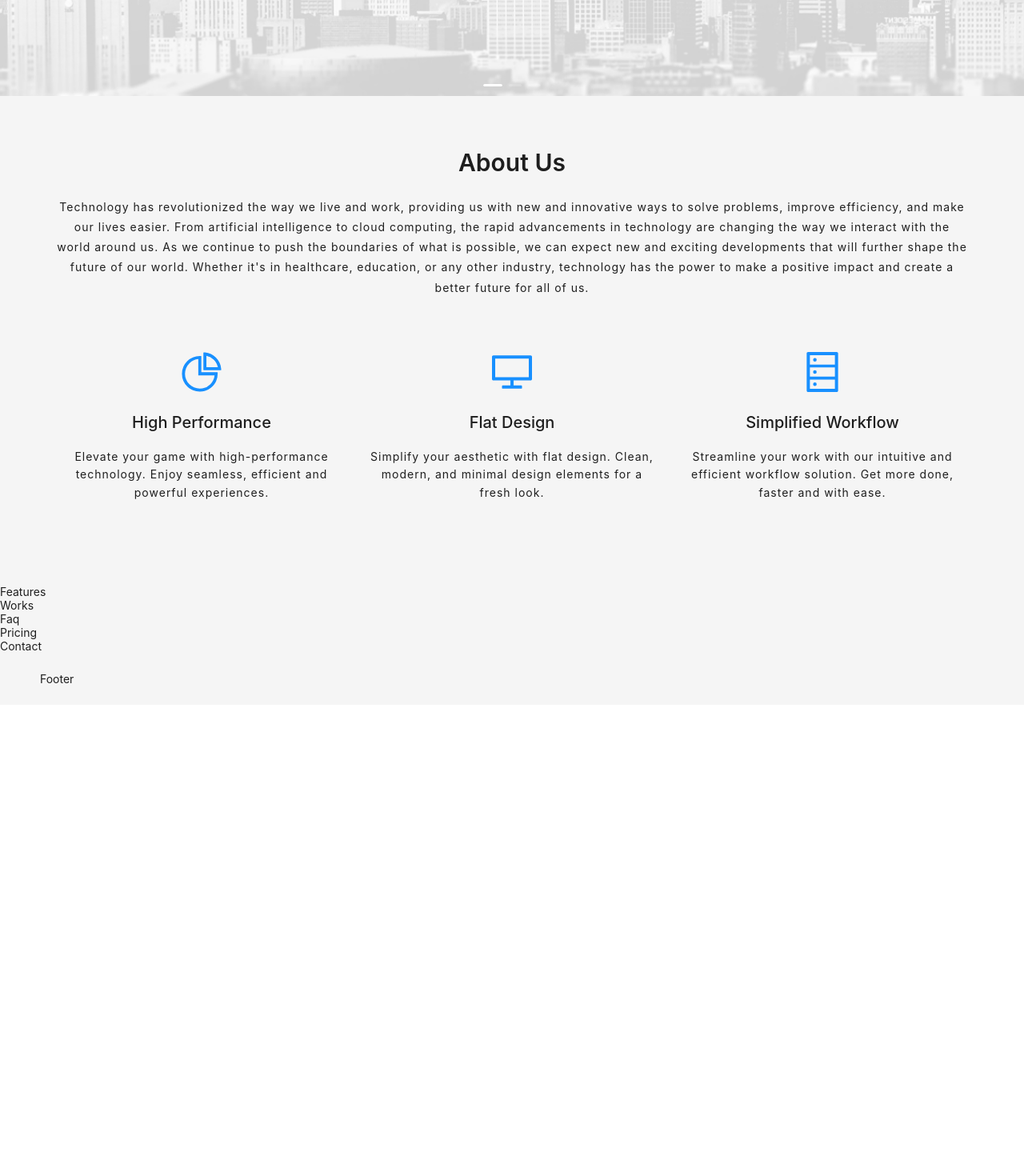
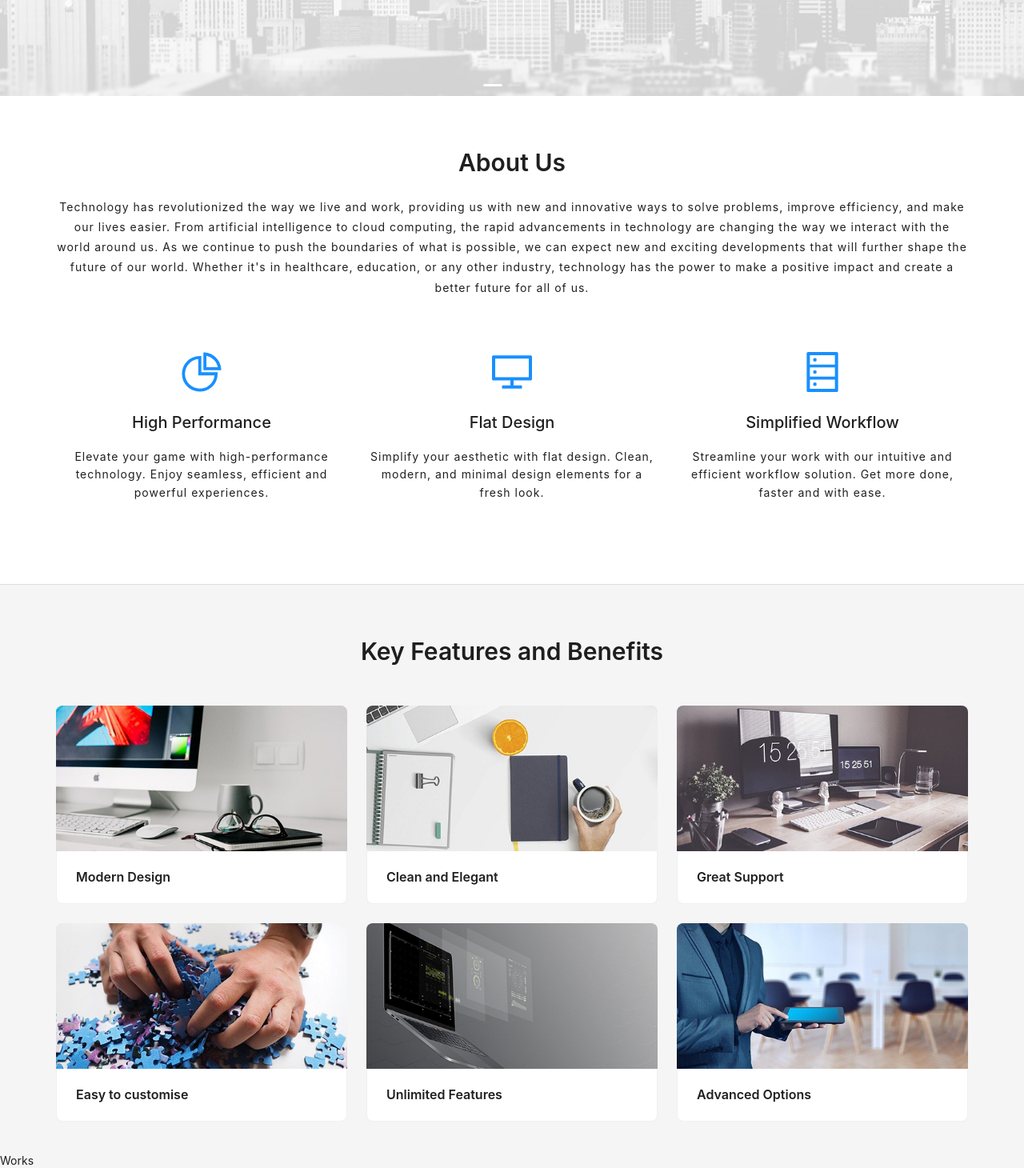
Before and after one commit to JaleRehimli0909/website2-ant-design, a React (Create React App) app in the folder website2reactapp/: page / in a window 1280 px wide. Shown: the part 680-2140 px from the top of the page at 80% size. Before the commit the page ends 1561 px from the top, so only its background shows below. Built offline with nearby package versions, Linux system fonts and the light colour scheme.

Commit message:
Features added

```diff
--- a/website2reactapp/src/components/About/style.css
+++ b/website2reactapp/src/components/About/style.css
@@ -1,5 +1,15 @@
 .About {
   padding: 40px 0;
+  position: relative;
+  background-color: #fff;
+}
+.About::after {
+  content: "";
+  border-bottom: 1px solid #ddd;
+  bottom: 0;
+  left: -999px;
+  right: -999px;
+  position: absolute;
 }
 .About .About-content {
   text-align: center;
--- a/website2reactapp/src/components/Features/index.jsx
+++ b/website2reactapp/src/components/Features/index.jsx
@@ -1,10 +1,95 @@
-import React from 'react';
-import './style.css';
+import React from "react";
+import "./style.css";
+import { Row, Col } from "antd";
+import { Card } from "antd";
+import img1 from "../../assets/images/modern-design.jpg";
+import img2 from "../../assets/images/clean-design.jpg";
+import img3 from "../../assets/images/great-support.jpg";
+import img4 from "../../assets/images/easy-customise.jpg";
+import img5 from "../../assets/images/unlimited-features.jpg";
+import img6 from "../../assets/images/advanced-option.jpg";
+const { Meta } = Card;
 
 const Features = () => {
   return (
-    <div>Features</div>
-  )
-}
+    <div className="Features">
+      <div className="container">
+        <h2>Key Features and Benefits</h2>
+        <Row gutter={[24, 24]}>
+          <Col span={8}>
+            <Card hoverable cover={<img alt="example" src={img1} />}>
+              <Meta title="Modern Design" />
+            </Card>
+          </Col>
+          <Col span={8}>
+            <Card
+              hoverable
+              style={
+                {
+                  // width: 240,
+                }
+              }
+              cover={<img alt="example" src={img2} />}
+            >
+              <Meta title="Clean and Elegant" />
+            </Card>
+          </Col>
+          <Col span={8}>
+            <Card
+              hoverable
+              style={
+                {
+                  // width: 240,
+                }
+              }
+              cover={<img alt="example" src={img3} />}
+            >
+              <Meta title="Great Support" />
+            </Card>
+          </Col>
+          <Col span={8}>
+            <Card
+              hoverable
+              style={
+                {
+                  // width: 240,
+                }
+              }
+              cover={<img alt="example" src={img4} />}
+            >
+              <Meta title="Easy to customise" />
+            </Card>
+          </Col>
+          <Col span={8}>
+            <Card
+              hoverable
+              style={
+                {
+                  // width: 240,
+                }
+              }
+              cover={<img alt="example" src={img5} />}
+            >
+              <Meta title="Unlimited Features" />
+            </Card>
+          </Col>
+          <Col span={8}>
+            <Card
+              hoverable
+              style={
+                {
+                  // width: 240,
+                }
+              }
+              cover={<img alt="example" src={img6} />}
+            >
+              <Meta title="Advanced Options" />
+            </Card>
+          </Col>
+        </Row>
+      </div>
+    </div>
+  );
+};
 
 export default Features;
--- a/website2reactapp/src/components/Features/style.css
+++ b/website2reactapp/src/components/Features/style.css
@@ -0,0 +1,10 @@
+.Features {
+  padding: 40px 0;
+}
+
+.Features h2 {
+  text-align: center;
+  margin-bottom: 50px;
+  font-weight: 600;
+  font-size: 30px;
+}
```
